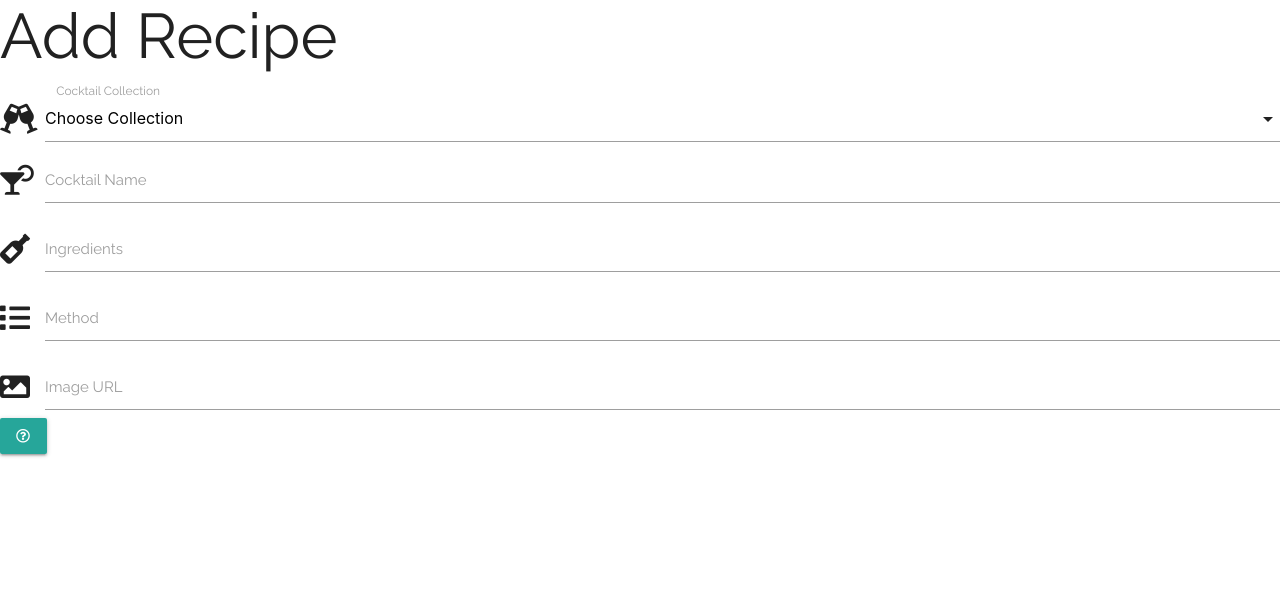
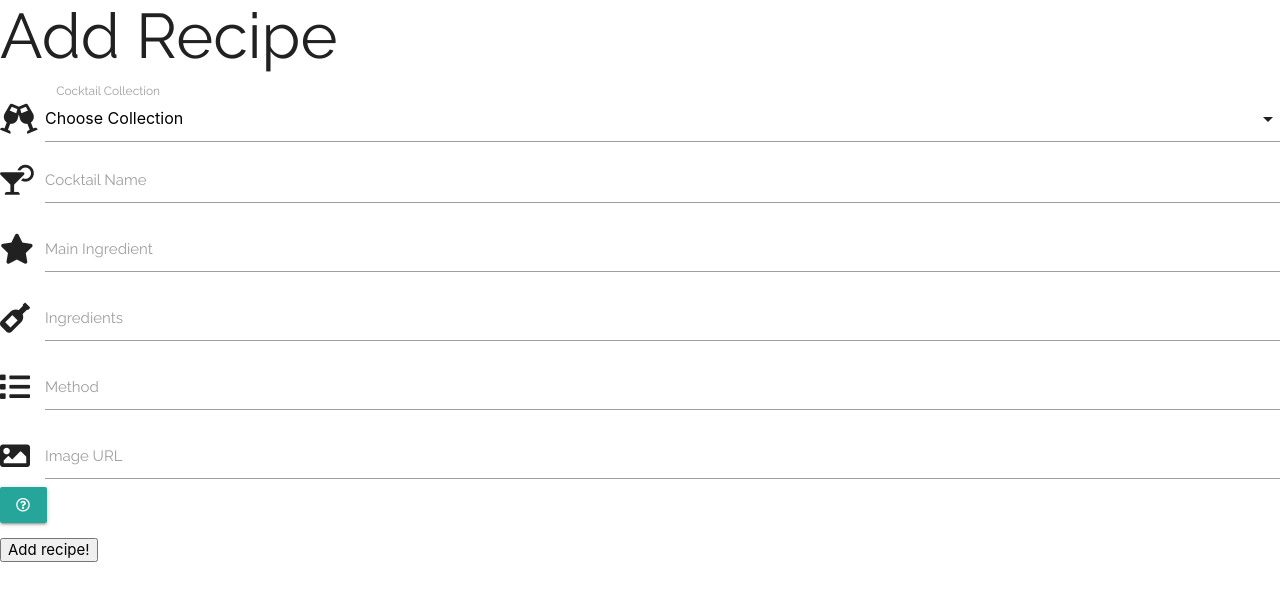
Before and after one commit to AmyOShea/MS3-Cocktail-Hour, a Flask app: page /add_recipe in a window 1280 px wide; the page is wider, and only the part inside the window is pictured. Shown: the part 104-705 px from the top of that part. Run offline with Flask 2, Linux system fonts and the light colour scheme; data that the repository does not hold is empty; some libraries are stand-ins or nearby versions.

Commit message:
Allow user to add recipe to db

```diff
--- a/app.py
+++ b/app.py
@@ -96,8 +96,22 @@ def logout():
     return redirect(url_for("login"))
 
 
-@app.route("/add_recipe")
+@app.route("/add_recipe", methods=["GET", "POST"])
 def add_recipe():
+    if request.method == "POST":
+        task = {
+            "category_name": request.form.get("category_name"),
+            "cocktail_name": request.form.get("cocktail_name"),
+            "main_ingredient": request.form.get("main_ingredient"),
+            "ingredients": request.form.get("ingredients"),
+            "method": request.form.get("method"),
+            "image_url": request.form.get("image_url"),
+            "created_by": session["user"]
+        }
+        mongo.db.recipes.insert_one(task)
+        flash("Recipe Uploaded!")
+        return redirect(url_for("account", username=session["user"]))
+
     categories = mongo.db.categories.find().sort("category_name", 1)
     return render_template("add_recipe.html", categories=categories)
 
--- a/templates/add_recipe.html
+++ b/templates/add_recipe.html
@@ -4,7 +4,7 @@
 <h1>Add Recipe</h1>
 
 <div>
-    <form>
+    <form method="POST" action="{{ url_for('add_recipe') }}">
         <div>
             <div class="input-field col s12">
                 <i class="fas fa-glass-cheers prefix"></i>
@@ -22,6 +22,11 @@
                 <label for="cocktail_name">Cocktail Name</label>
             </div>
             <div class="input-field">
+                <i class="fas fa-star prefix"></i>
+                <input id="main_ingredient" name="main_ingredient" type="text" class="validate" required>
+                <label for="main_ingredient">Main Ingredient</label>
+            </div>
+            <div class="input-field">
                 <i class="fas fa-wine-bottle prefix"></i>
                 <input id="ingredients" name="ingredients" type="text" class="validate" required>
                 <label for="ingredients">Ingredients</label>
@@ -37,6 +42,9 @@
                 <label for="image_url">Image URL</label>
                 <a class="btn tooltipped far fa-question-circle" data-position="left" data-tooltip="URL info"></a>
             </div>
+            <div class="input-field">
+                <button type="submit">Add recipe!</button>
+            </div>
         </div>
     </form>
 </div>
```
Also changed, not shown: templates/recipes.html (+4 -5 lines).
